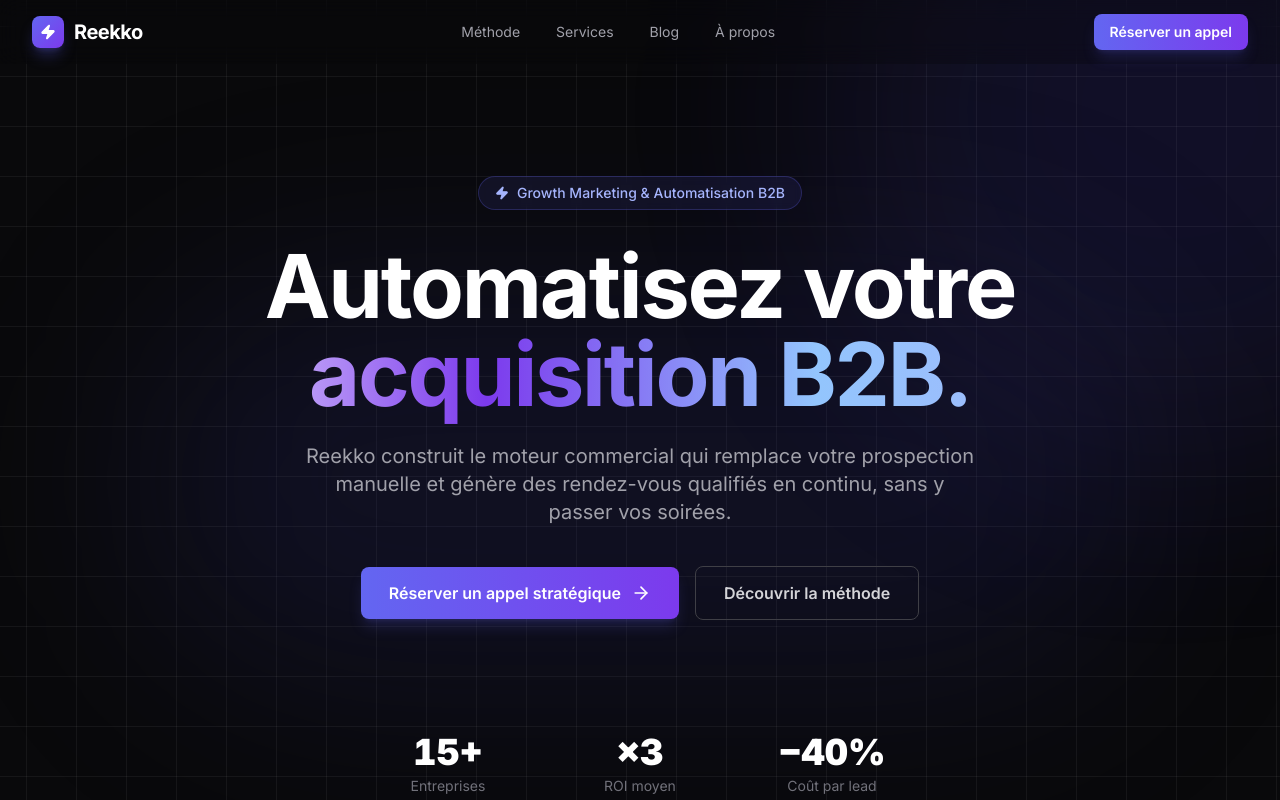
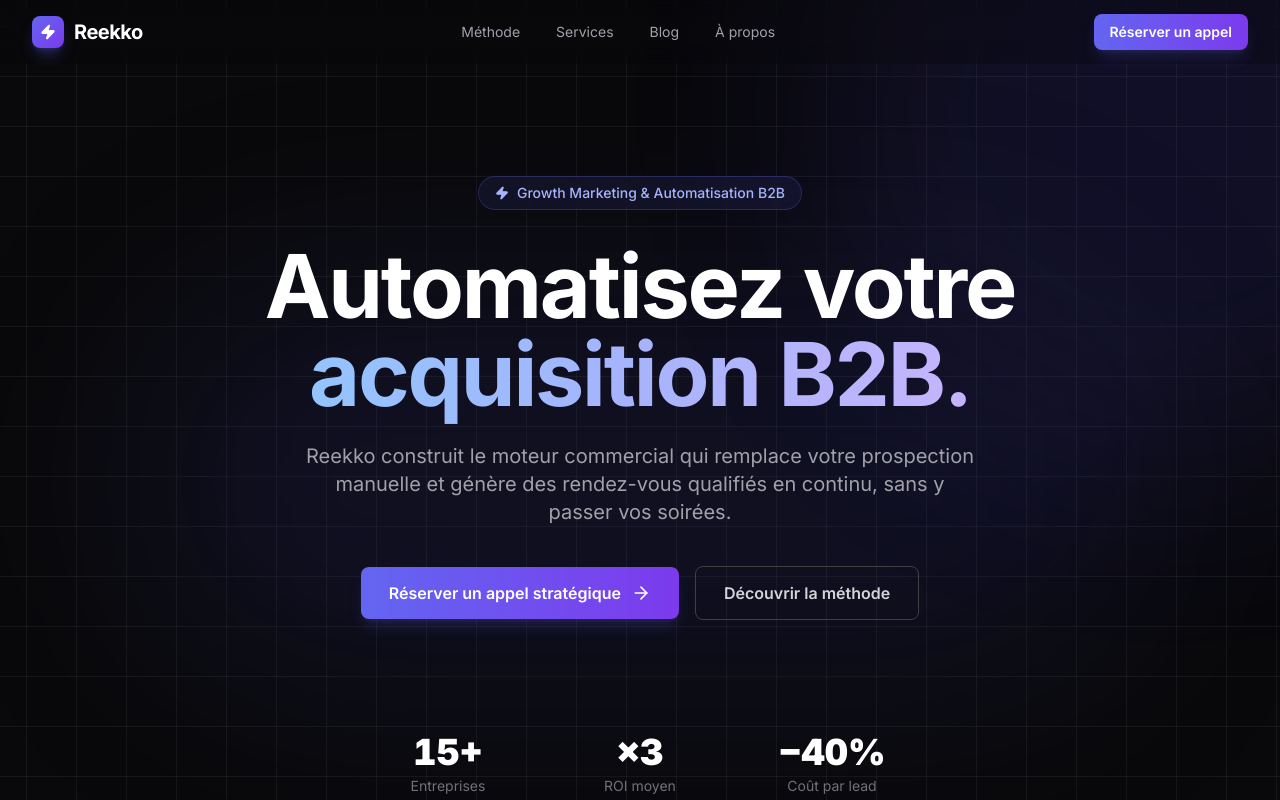
Before and after one commit to Laremss/Reekko, a Next.js app: page / in a window 1280 px wide. Shown: the top 800 px of the page. Built offline with nearby package versions, Linux system fonts and the light colour scheme.

Commit message:
Modification du site

```diff
--- a/app/globals.css
+++ b/app/globals.css
@@ -112,7 +112,7 @@
     to right,
     #93c5fd,
     #a5b4fc,
-    #ede9fe,
+    #c4b5fd,
     #7c3aed,
     #93c5fd
   );
@@ -120,7 +120,7 @@
   background-clip: text;
   color: transparent;
   background-size: 200% auto;
-  animation: shimmer 5s linear infinite;
+  animation: shimmer 7s linear infinite;
 }
 
 /* MDX / Prose overrides */
```
